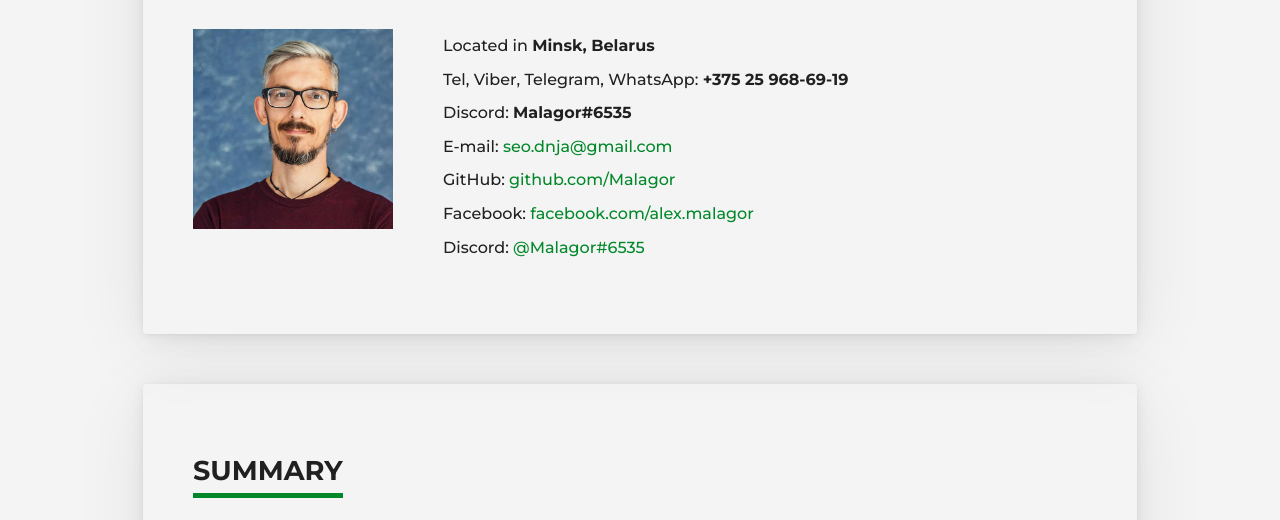
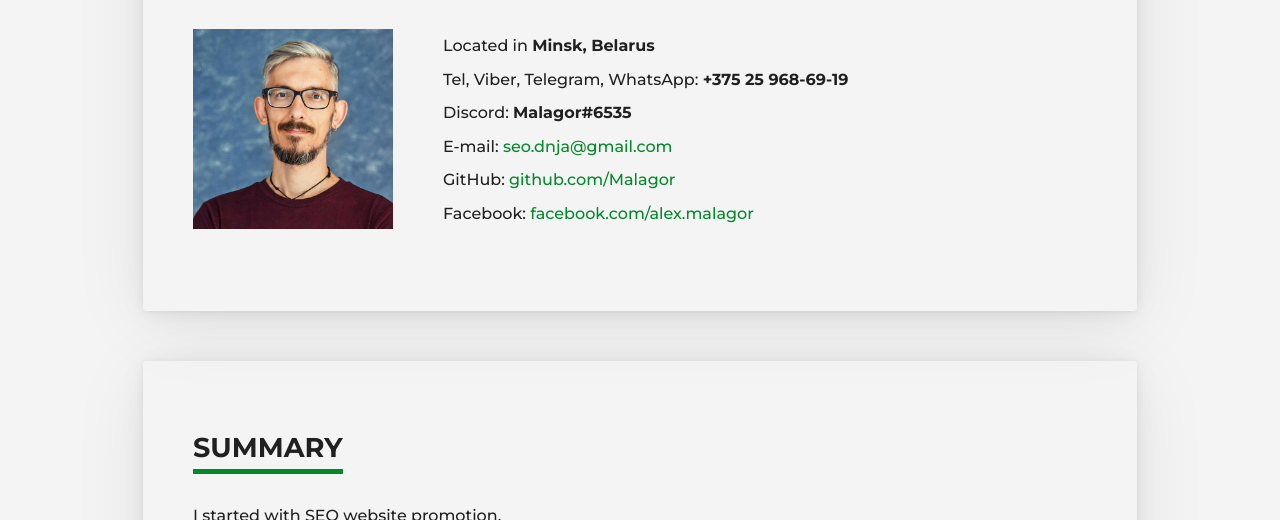
Before and after one commit to Malagor/rsschool-cv, a plain HTML site: page index.html in a window 1280 px wide. Shown: the part 218-738 px from the top of the page. Drawn offline with Linux system fonts and the light colour scheme.

Commit message:
refactor; delete duble diskord link

```diff
--- a/index.html
+++ b/index.html
@@ -343,8 +343,6 @@
                                 <p>GitHub: <a href="https://github.com/Malagor">github.com/Malagor</a></p>
                                 <p>Facebook: <a
                                         href="https://www.facebook.com/alex.malagor">facebook.com/alex.malagor</a></p>
-                                <p>Discord: <a
-                                        href="https://discord.com/login">@Malagor#6535</a></p>
                             </div>
                         </div>
 
```
